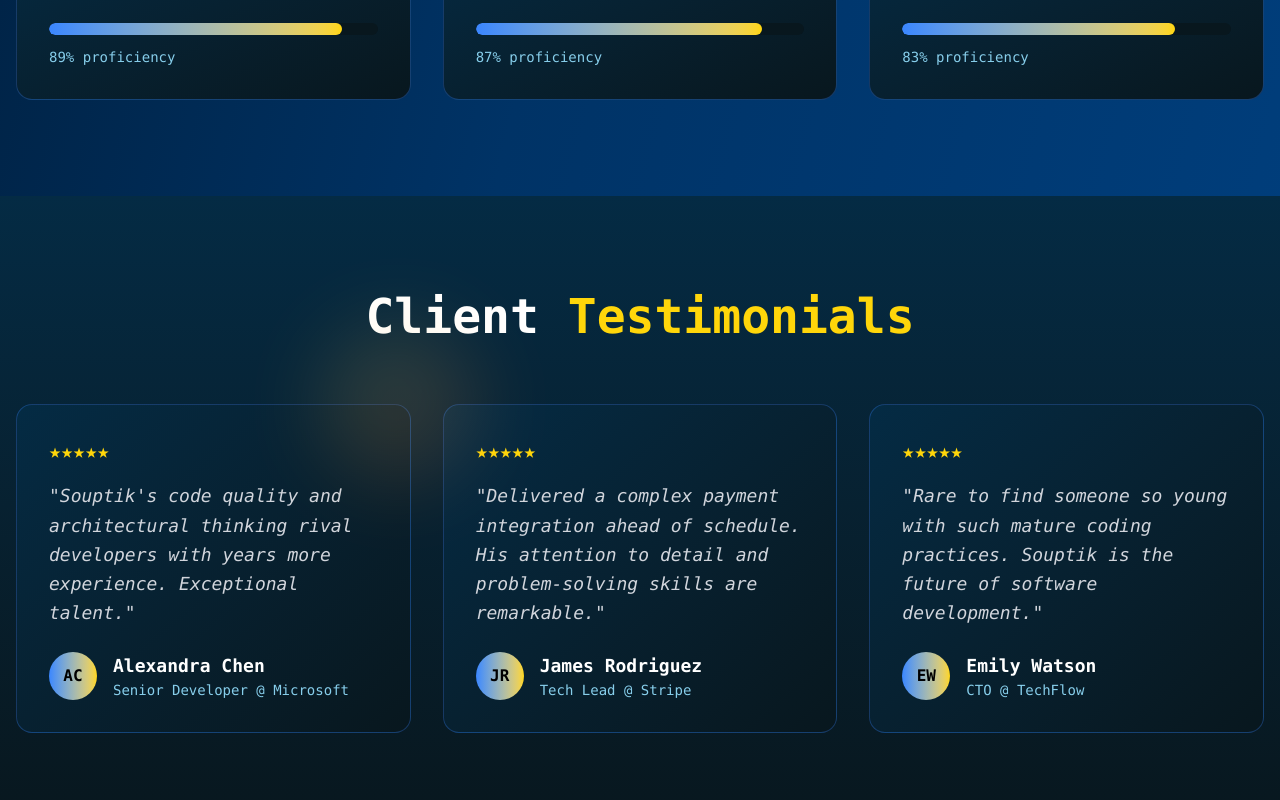
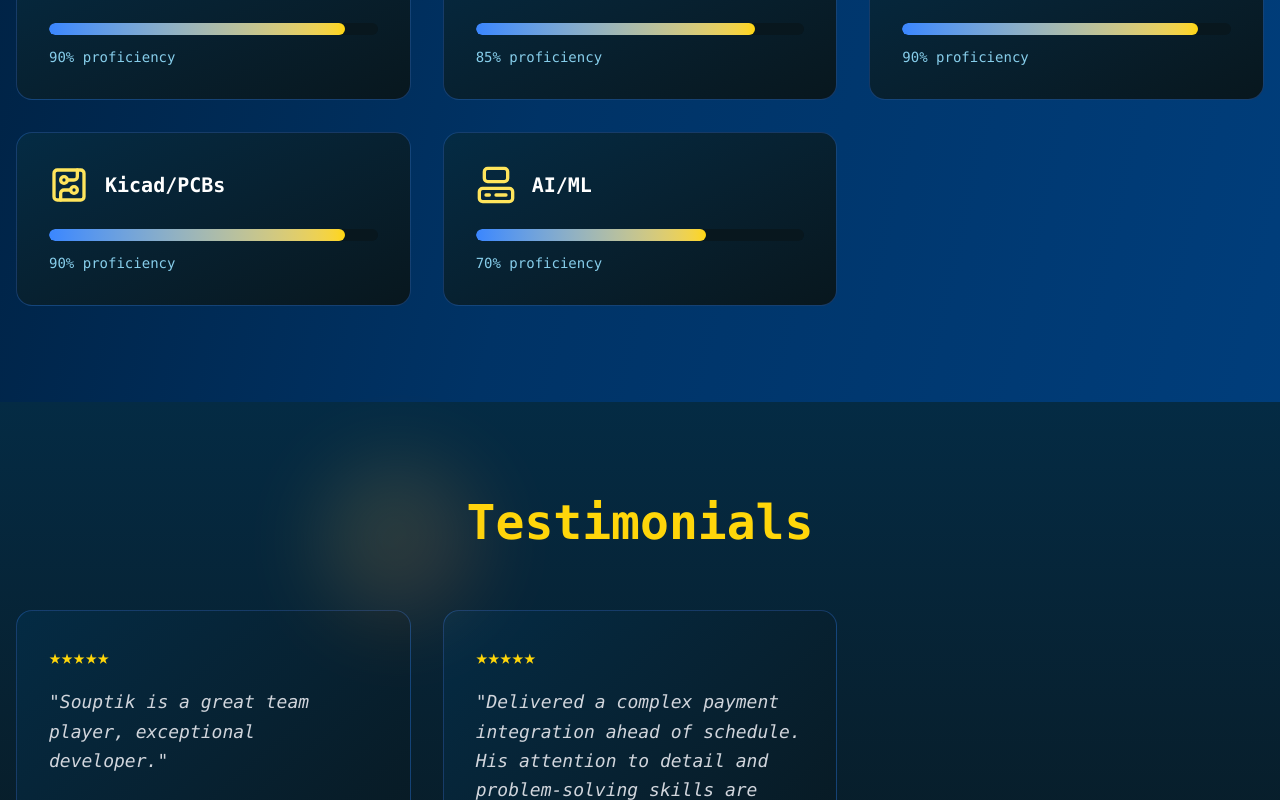
Before and after one commit to souptik-samanta/souptik.me, a React (Vite) app in the folder site/: page / in a window 1280 px wide. Shown: the part 3160-3960 px from the top of the page. Built offline with nearby package versions, Linux system fonts and the light colour scheme.

Commit message:
fixed the skills section and added some things in it

```diff
--- a/site/src/components/site.tsx
+++ b/site/src/components/site.tsx
@@ -1,5 +1,5 @@
 import React, { useState, useEffect } from 'react';
-import { ChevronDown, Github, Twitter, Mail, ExternalLink, Code, Coffee, Zap, Terminal, Cpu, Palette, Database, Globe, Instagram } from 'lucide-react';
+import { ChevronDown, Github, Twitter, Mail, ExternalLink, Code, Coffee, Zap, Terminal, Cpu, Palette, Database, Globe, Instagram, CircuitBoard, Computer } from 'lucide-react';
 
 const Portfolio = () => {
   const [isMenuOpen, setIsMenuOpen] = useState(false);
@@ -85,38 +85,34 @@ const Portfolio = () => {
   ];
 
   const skills = [
-    { name: "JavaScript", icon: Code, level: 95, color: "text-[#FFD700]" },
-    { name: "TypeScript", icon: Terminal, level: 92, color: "text-[#40E0D0]" },
-    { name: "React", icon: Cpu, level: 94, color: "text-[#87CEEB]" },
-    { name: "Node.js", icon: Zap, level: 89, color: "text-[#48CAE4]" },
-    { name: "Python", icon: Database, level: 87, color: "text-[#FFA500]" },
-    { name: "UI/UX Design", icon: Palette, level: 83, color: "text-[#FFE55C]" },
+    { name: "JavaScript", icon: Code, level: 95, color: "text-[#FFD700]"},
+    { name: "TypeScript", icon: Terminal, level: 95, color: "text-[#40E0D0]" },
+    { name: "React", icon: Cpu, level: 85, color: "text-[#87CEEB]" },
+    { name: "Node.js", icon: Zap, level: 90, color: "text-[#48CAE4]" },
+    { name: "Python", icon: Database, level: 85, color: "text-[#FFA500]"},
+    { name: "CAD/3D modelling", icon: Palette, level: 90, color: "text-[#FFE55C]" },
+    { name: "Kicad/PCBs", icon: CircuitBoard, level: 90, color: "text-[#FFE55C]" },
+    { name: "AI/ML", icon: Computer, level: 70, color: "text-[#FFE55C]" }
   ];
 
   const testimonials = [
     {
-      name: "Alexandra Chen",
-      role: "Senior Developer @ Microsoft",
-      text: "Souptik's code quality and architectural thinking rival developers with years more experience. Exceptional talent.",
-      avatar: "AC"
+      name: "Zach Latta",
+      role: "Founder and Executive Director @ Hack Club",
+      text: "Souptik is a great team player, exceptional developer.",
+      avatar: "ZRL"
     },
     {
-      name: "James Rodriguez",
-      role: "Tech Lead @ Stripe",
+      name: "Dr. Sebastian Rachska",
+      role: "AI/ML Professor",
       text: "Delivered a complex payment integration ahead of schedule. His attention to detail and problem-solving skills are remarkable.",
       avatar: "JR"
-    },
-    {
-      name: "Emily Watson",
-      role: "CTO @ TechFlow",
-      text: "Rare to find someone so young with such mature coding practices. Souptik is the future of software development.",
-      avatar: "EW"
     }
   ];
 
   const blogPosts = [
     {
-      title: "Building Scalable APIs: Lessons from Production",
+      title: "Making an AI model from scratch.",
       date: "3 days ago",
       readTime: "12 min read",
       tags: ["Backend", "Architecture", "Performance"],
@@ -375,7 +371,7 @@ const Portfolio = () => {
       <section id="testimonials" className="py-24 px-4 bg-gradient-to-b from-[#042B44] to-[#08171E]">
         <div className="max-w-7xl mx-auto">
           <h2 className="text-5xl font-bold mb-16 text-center">
-            Client <span className="text-[#FFD60A]">Testimonials</span>
+            <span className="text-[#FFD60A]">Testimonials</span>
           </h2>
 
           <div className="grid lg:grid-cols-3 gap-8">
```
